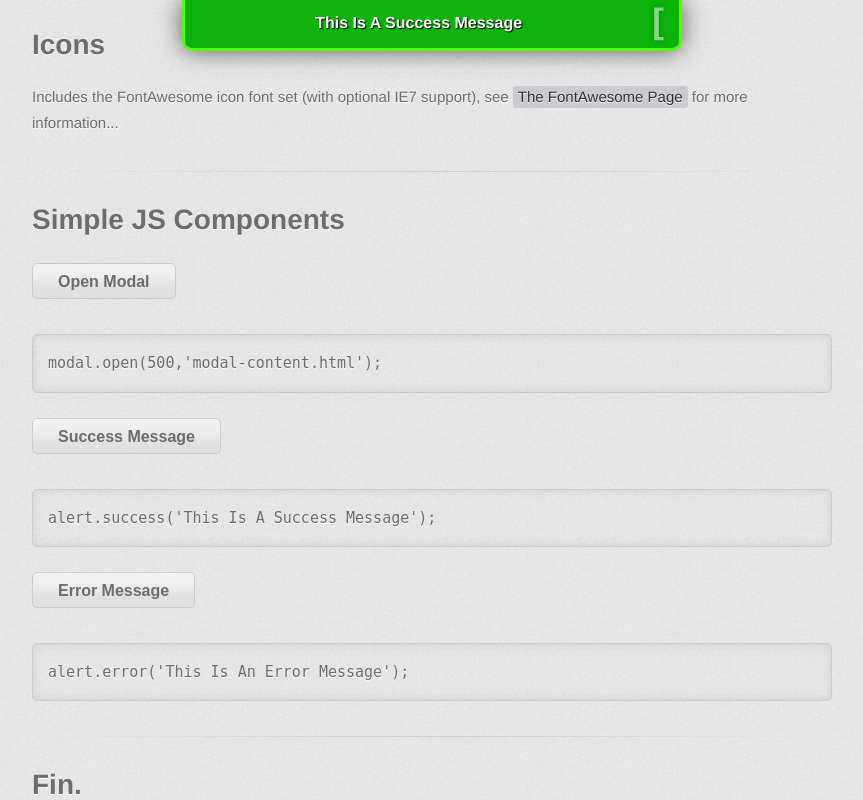
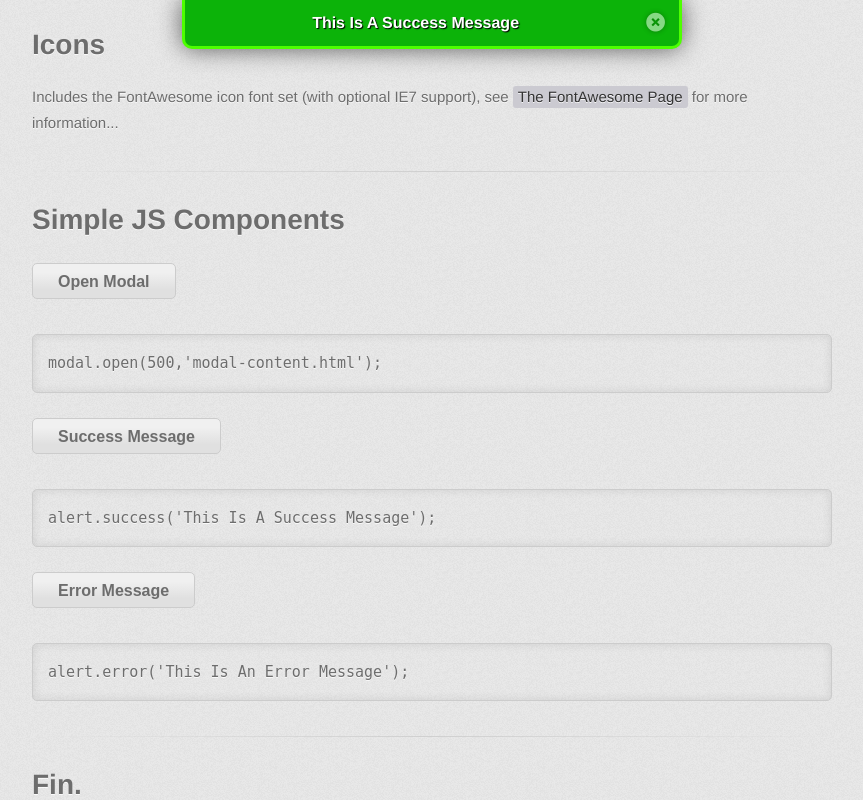
Before and after one commit to ksafranski/App_Template, a plain HTML site: page index.html in a window 1280 px wide. Both pictures are taken after a click on the button "Success Message". Shown: the part 1064-1864 px from the top of the page, without its empty margins (208-1071 px from the left). Drawn offline with nearby package versions, Linux system fonts and the light colour scheme.

Commit message:
Misc cleanup

```diff
--- a/css/screen.css
+++ b/css/screen.css
@@ -86,7 +86,7 @@
         box-shadow: 0px 0px 25px 0px rgba(0, 0, 0, .6);
     }
 
-    #alert-close { float: right; background-color: transparent; color: #fff; font-weight: bold; text-shadow: 0 0 5px rgba(0, 0, 0, 0.6); line-height: 100%; font-size: 220%; margin: -7px 5px 0 10px; padding: 0; opacity: 0.5; }
+    #alert-close { float: right; background-color: transparent; color: #fff; font-weight: bold; text-shadow: 0 0 5px rgba(0, 0, 0, 0.6); line-height: 100%; font-size: 130%; margin: 3px 5px 0 10px; padding: 0; opacity: 0.5; }
     #alert-close:hover { background-color: transparent; opacity: 0.9; }
     .error { background: #b50909; border: 3px solid #ff0000; border-top: none; }
     .success { background: #0cb309; border: 3px solid #4dff00; border-top: none; }
@@ -155,12 +155,14 @@
         margin-left: -4px; /* Inline-block fix */
         margin-right: 0;
         border-radius: 0;
+        border-left: 1px solid transparent;
     }
 
     .btn-right {
         margin-left: -4px; /* Inline-block fix */
         margin-right: 0;
         border-radius: 0px 5px 5px 0px;
+        border-left: 1px solid transparent;
     }
 
     button:hover, button:hover{
--- a/js/alert.js
+++ b/js/alert.js
@@ -9,17 +9,18 @@
 //
 /////////////////////////////////////////////
 
-alert_hider = null;
 var alert = {
 
+    alert_hider: null,
     timer: 3000,
+    template: '<div id="alert">'
+                + '<a id="alert-close" onclick="alert.hide();" class="icon-remove-sign"></a>'
+                + '<div id="alert-content"></div>'
+               +'</div>',
 
-    init: function(){
-        _this = this;
-        $('body').append('<div id="alert"><a id="alert-close" onclick="alert.hide();" class="icon">[</a><div id="alert-content"></div></div>');
-    },
 
     success: function (m, callback) {
+        $('body').append(this.template);
         $('#alert')
             .removeClass()
             .addClass('success');
@@ -32,6 +33,7 @@ var alert = {
     },
 
     error: function (m, callback) {
+        $('body').append(this.template);
         $('#alert')
             .removeClass()
             .addClass('error');
@@ -44,7 +46,7 @@ var alert = {
     },
 
     show: function () {
-        clearTimeout(alert_hider);
+        clearTimeout(this.alert_hider);
         var a_height = $('#alert')
             .outerHeight();
         $('#alert')
@@ -57,7 +59,7 @@ var alert = {
             'top': '0',
             'opacity': 1
         }, 300);
-        alert_hider = setTimeout(function () {
+        this.alert_hider = setTimeout(function () {
             alert.hide();
         }, this.timer);
     },
@@ -70,9 +72,9 @@ var alert = {
             'top': '-' + a_height + 'px',
             'opacity': 0
         }, 300)
-            .fadeOut(300);
+            .fadeOut(300,function () {
+                $('#alert').remove();
+            });
     }
 
 };
-
-$(function(){ alert.init(); });
--- a/js/modal.js
+++ b/js/modal.js
@@ -13,13 +13,14 @@
 
 var modal = {
 
-    init: function(){
-        _this = this;
-        $('body').append('<div id="modal-overlay"></div><div id="modal"><div id="modal-content"></div></div>');
-    },
+    template: '<div id="modal-overlay"></div>'
+            + '<div id="modal">'
+                + '<div id="modal-content"></div>'
+            + '</div>',
 
     open: function(width,url){
         _this = this;
+        $('body').append(_this.template);
         $('#modal-content')
             .load(url, function () {
             $('#modal')
@@ -42,9 +43,9 @@ var modal = {
 
     close: function(){
         $('#modal,#modal-overlay')
-            .fadeOut(300);
+            .fadeOut(300,function (){
+                $('#modal,#modal-overlay').remove();
+            });
     }
 
 };
-
-$(function(){ modal.init(); });
```
